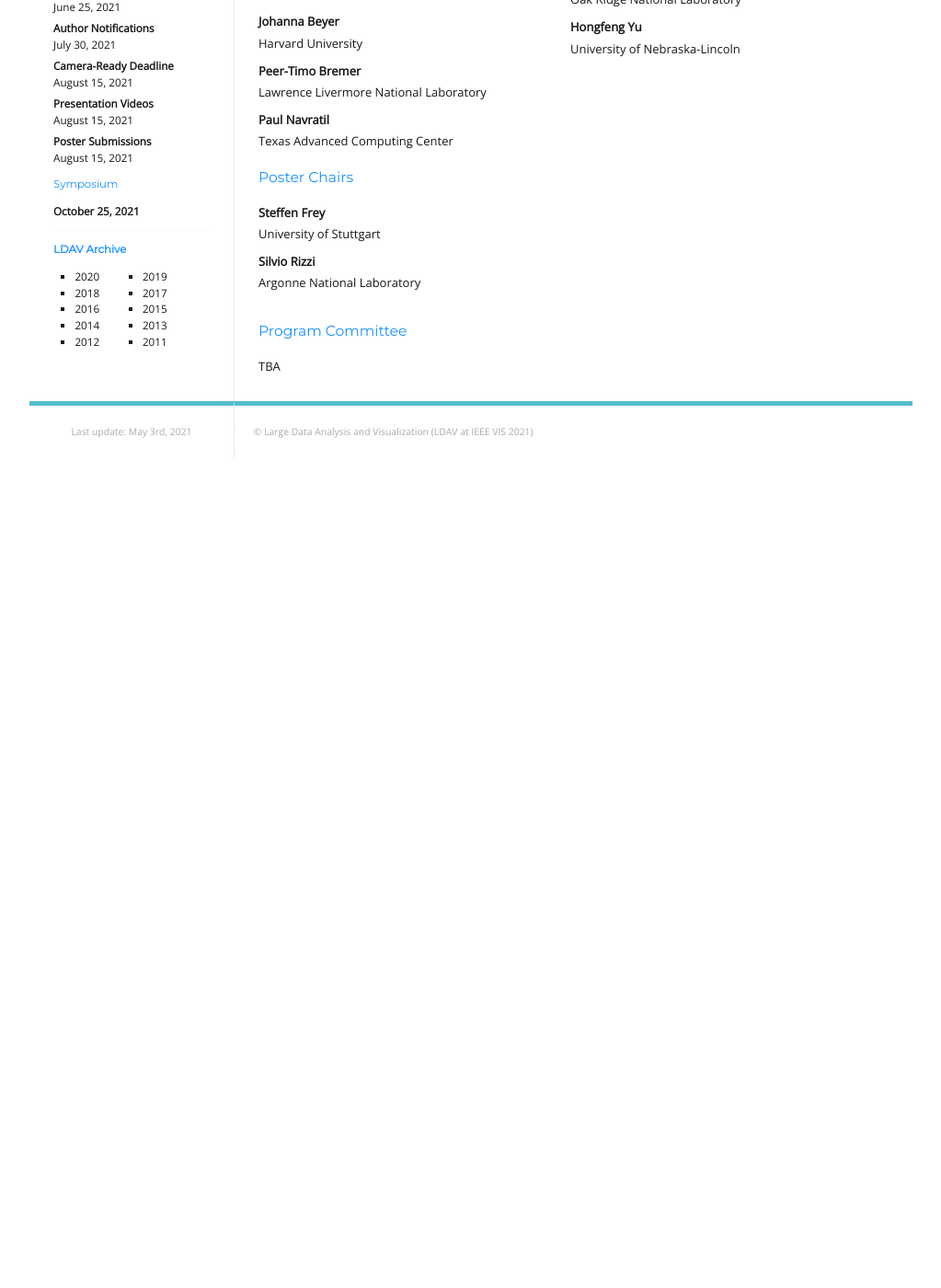
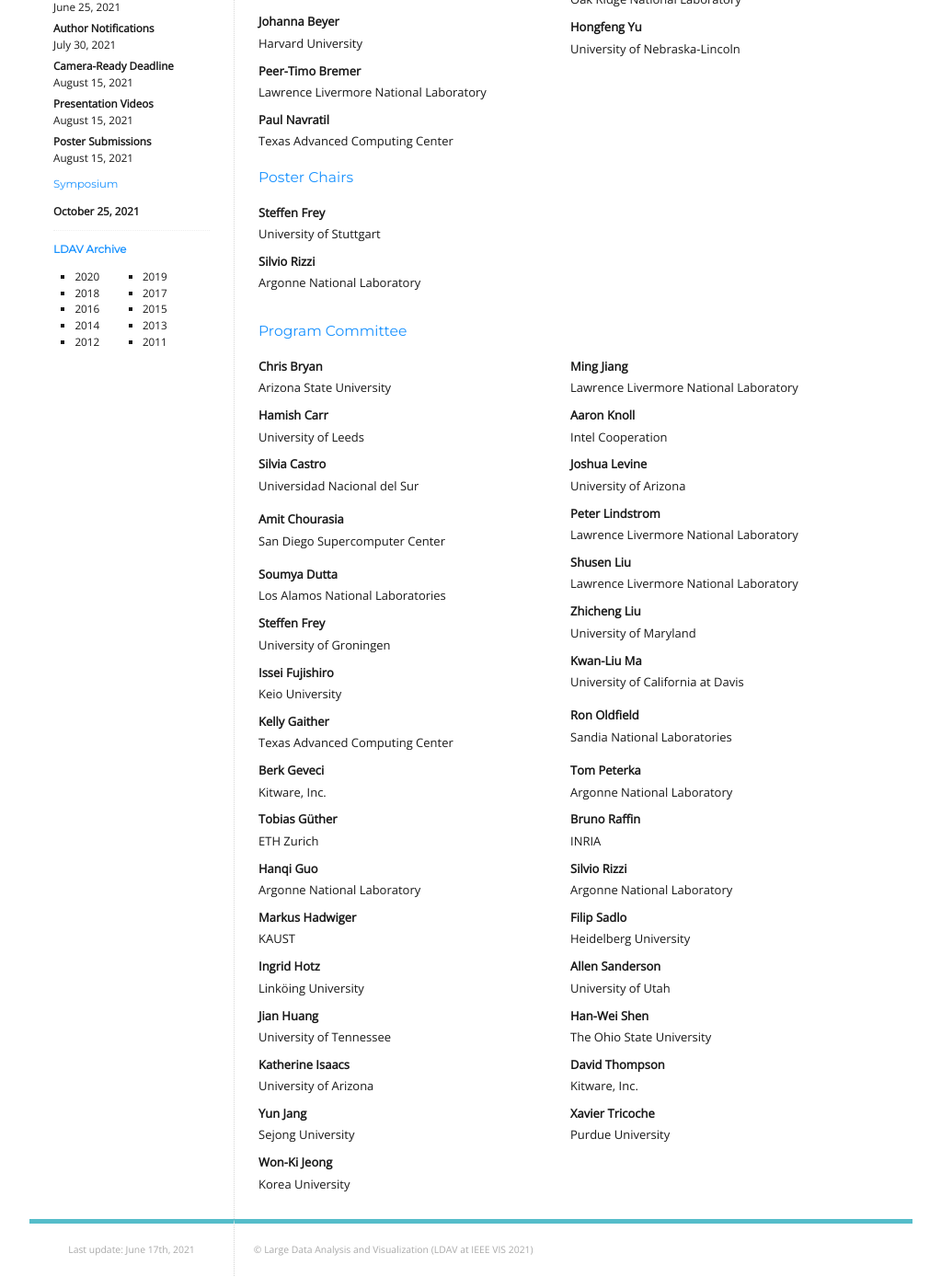
Before and after one commit to LDAV-Symposium/2023, a Jekyll site: the page built from _pages/organization.md, in a window 1280 px wide and 1400 px high, scrolled down 473 px. Shown: the whole window at 92% size, without its empty margins (128-1151 px from the left). Built offline with Jekyll 4.4.1, drawn with Linux system fonts in a browser that asks for light colours; before the commit the page ends 984 px from its top, so only the background shows below that.

Commit message:
updated IPC

```diff
--- a/_layouts/default.html
+++ b/_layouts/default.html
@@ -73,7 +73,7 @@
 
   <footer>
     <aside>
-      Last update: May 3rd, 2021
+      Last update: June 17th, 2021
 <!--       {{ page.last_modified_at | date: '%b %e, %Y' }} -->
     </aside>
     <article>
--- a/_pages/organization.md
+++ b/_pages/organization.md
@@ -62,13 +62,12 @@ Hongfeng Yu
 <div class="left">
 ## Program Committee
 
-TBA
 
 <!--Jeff Baumes
-: Kitware, Inc.
+: Kitware, Inc.-->
 
-Wes Bethel
-: Lawrence Berkeley National Laboratory
+<!--Wes Bethel
+: Lawrence Berkeley National Laboratory-->
 
 Chris Bryan
 : Arizona State University
@@ -79,20 +78,30 @@ Hamish Carr
 Silvia Castro
 : Universidad Nacional del Sur
 
-Wei Chen
-: Zhejiang University
+<!--Wei Chen
+: Zhejiang University-->
 
 Amit Chourasia
 : San Diego Supercomputer Center
 
-Patricia Crossno
-: Sandia National Laboratories
+<!--Patricia Crossno
+: Sandia National Laboratories-->
 
-Harish Doraiswamy
-: New York University
+<!--Harish Doraiswamy
+: New York University-->
+
+Soumya Dutta
+: Los Alamos National Laboratories
+
+Steffen Frey
+: University of Groningen
+
 
 Issei	Fujishiro
 : Keio University
+
+Kelly Gaither
+: Texas Advanced Computing Center
 
 Berk Geveci
 : Kitware, Inc.
@@ -100,11 +109,17 @@ Berk Geveci
 Tobias G&uuml;ther
 : ETH Zurich
 
+Hanqi Guo
+: Argonne National Laboratory
+
 Markus Hadwiger
 : KAUST
 
 Ingrid Hotz
 : Link&ouml;ing University
+
+Jian Huang
+: University of Tennessee
 
 Katherine Isaacs
 : University of Arizona
@@ -112,17 +127,23 @@ Katherine Isaacs
 Yun Jang
 : Sejong University
 
-Ming Jiang
-: Lawrence Livermore National Laboratory
+Won-Ki	Jeong
+: Korea University
 
-James Klosowski
+
+
+
+<!--James Klosowski
 : AT&T Labs Research-->
 </div>
 
 <div class="right">
 ## &nbsp;
 
-<!--Aaron	Knoll
+Ming Jiang
+: Lawrence Livermore National Laboratory
+
+Aaron	Knoll
 : Intel Cooperation
 
 Joshua Levine
@@ -135,16 +156,19 @@ Shusen Liu
 : Lawrence Livermore National Laboratory
 
 Zhicheng Liu
-: Adobe Research
+: University of Maryland
 
-Vijay Natarajan
-: Indian Institute of Science
+Kwan-Liu Ma
+: University of California at Davis
+
+<!--Vijay Natarajan
+: Indian Institute of Science-->
 
 Ron Oldfield
 : Sandia National Laboratories
 
-Patrick  O'Leary
-: Kitware, Inc.
+<!--Patrick  O'Leary
+: Kitware, Inc.-->
 
 Tom	Peterka
 : Argonne National Laboratory
@@ -161,16 +185,16 @@ Filip Sadlo
 Allen Sanderson
 : University of Utah
 
-Han-Wei	Shen
+Han-Wei Shen
 : The Ohio State University
 
-David	Thompson
+David Thompson
 : Kitware, Inc.
 
 Xavier Tricoche
 : Purdue University
 
-Yang Wang
+<!--Yang Wang
 : Uber Technologies, Inc.-->
 
 </div>
```
